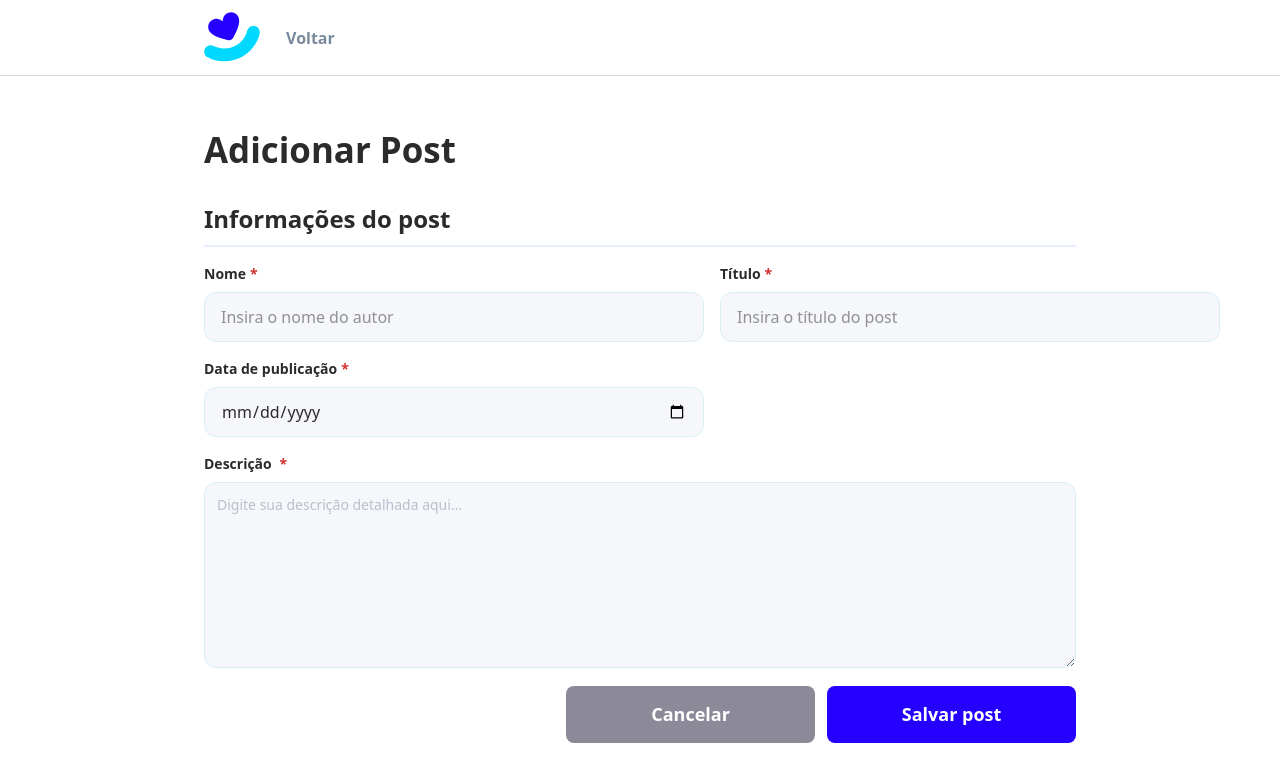
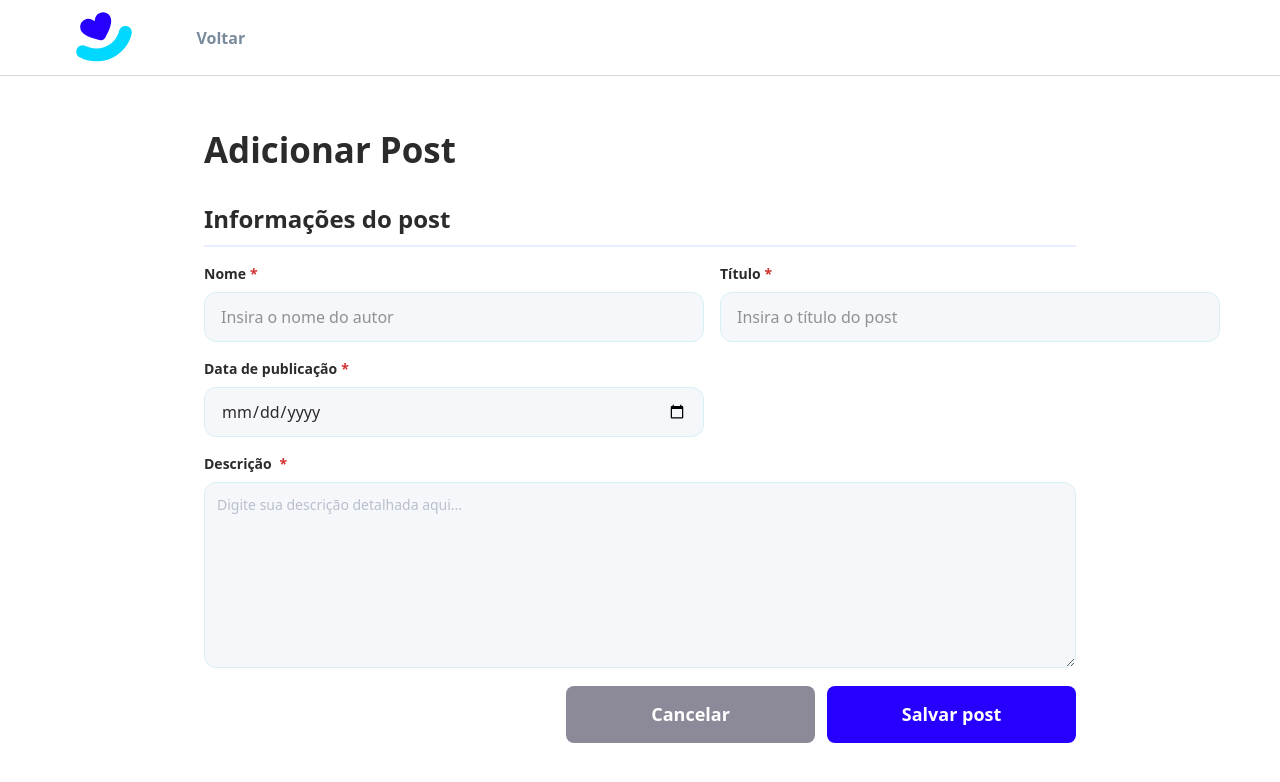
Before and after one commit to vitto2/blog-da-blue, a React (Vite) app: page /adicionar-post in a window 1280 px wide. Shown: the top 782 px of the page. Built offline with nearby package versions, Linux system fonts and the light colour scheme; no server answers.

Commit message:
fix: corrige bug no posicionamento do header

```diff
--- a/src/components/Header.jsx
+++ b/src/components/Header.jsx
@@ -9,7 +9,7 @@ export default function Header({ returnBtn }) {
 	const navigate = useNavigate();
 
 	return (
-		<header className="lg:px-[12.75rem] lg:justify-center lg:items-center flex justify-between items-center px-[1.5rem] py-[.75rem] border-b border-[#D7D7D7] font-figtree md:px-[3.12rem]">
+		<header className=" lg:justify-center lg:items-center flex justify-between items-center px-[1.5rem] py-[.75rem] border-b border-[#D7D7D7] font-figtree md:px-[3.12rem]">
 			<div className="w-[70.5rem] flex justify-between items-center ">
 				<img
 					className="w-[2.875rem] lg:w-[3.5625rem] object-cover cursor-pointer"
```
